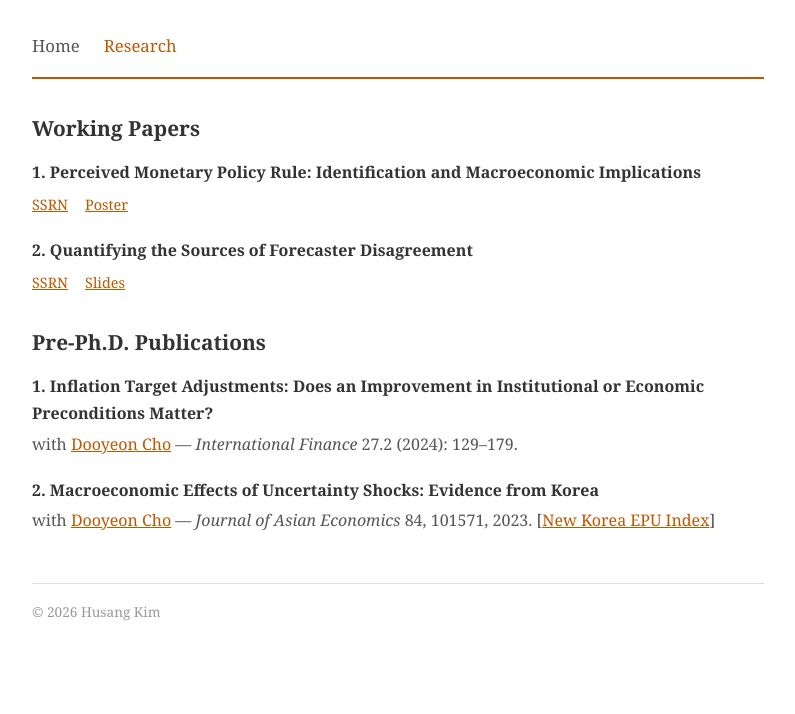
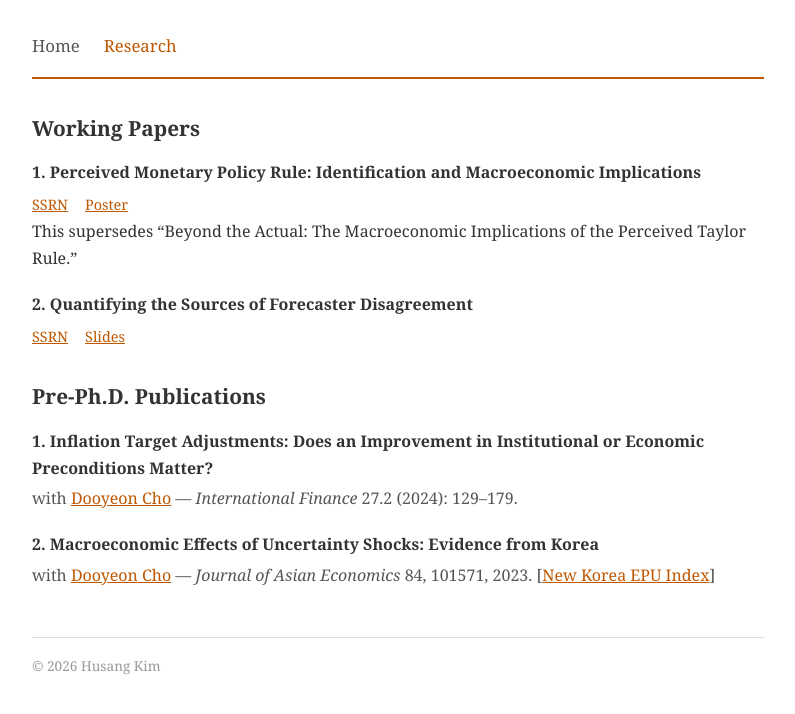
Before and after one commit to husang-kim/husang-kim.github.io, a Jekyll site: the page built from research.md, in a window 1280 px wide. Shown: the top 714 px of the page, without its empty margins (242-1037 px from the left). Built offline with Jekyll 4.4.1, drawn with Linux system fonts in a browser that asks for light colours.

Commit message:
Update research.md

```diff
--- a/research.md
+++ b/research.md
@@ -13,6 +13,7 @@
 <a href="https://papers.ssrn.com/sol3/papers.cfm?abstract_id=6171027" target="_blank">SSRN</a>
 <a href="https://www.dropbox.com/scl/fi/6f192zh1cmmioju5s3do7/HSK_PerceivedRule_Poster.pdf?rlkey=y6dcv28qudvp09nebag81hv32&st=wf9rzgmr&dl=0" target="_blank">Poster</a>
 </div>
+<div class="paper-note">This supersedes &#8220;Beyond the Actual: The Macroeconomic Implications of the Perceived Taylor Rule.&#8221;</div>
 </div>
 
 <div class="paper">
```
